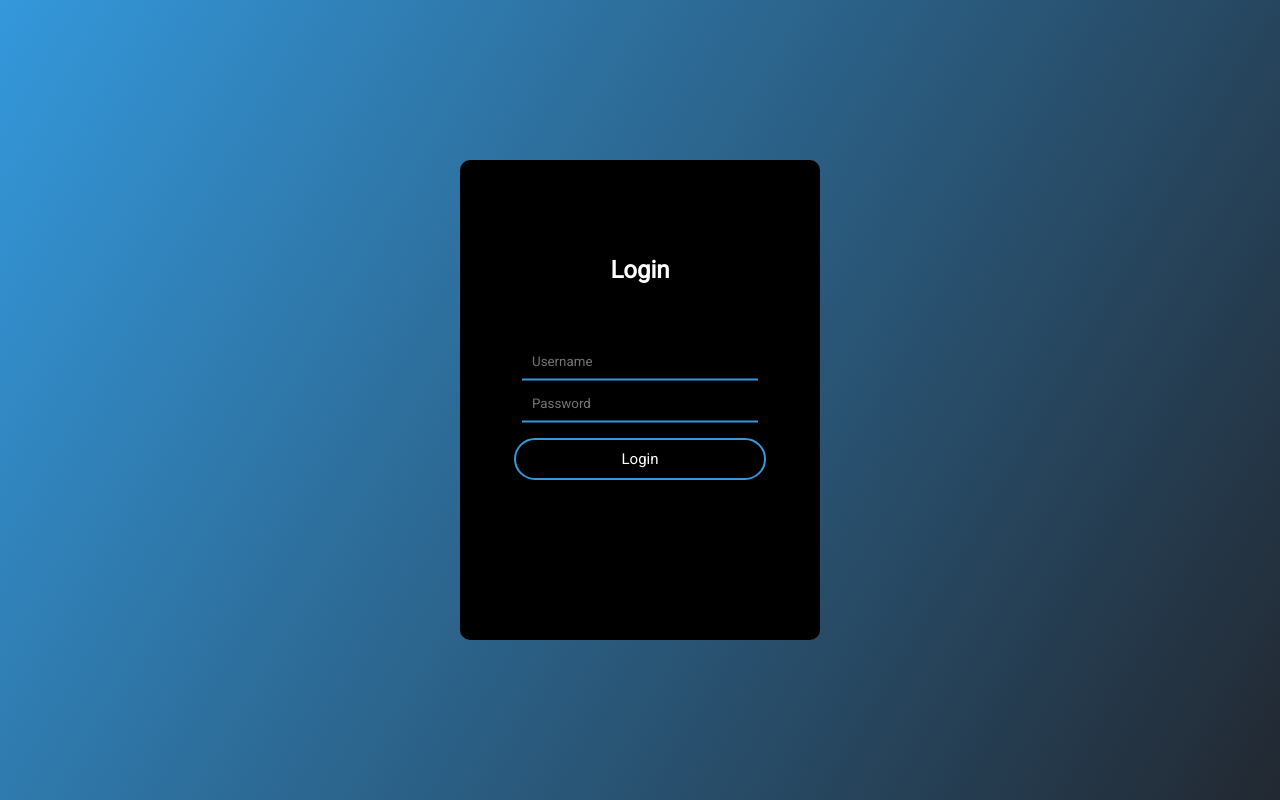
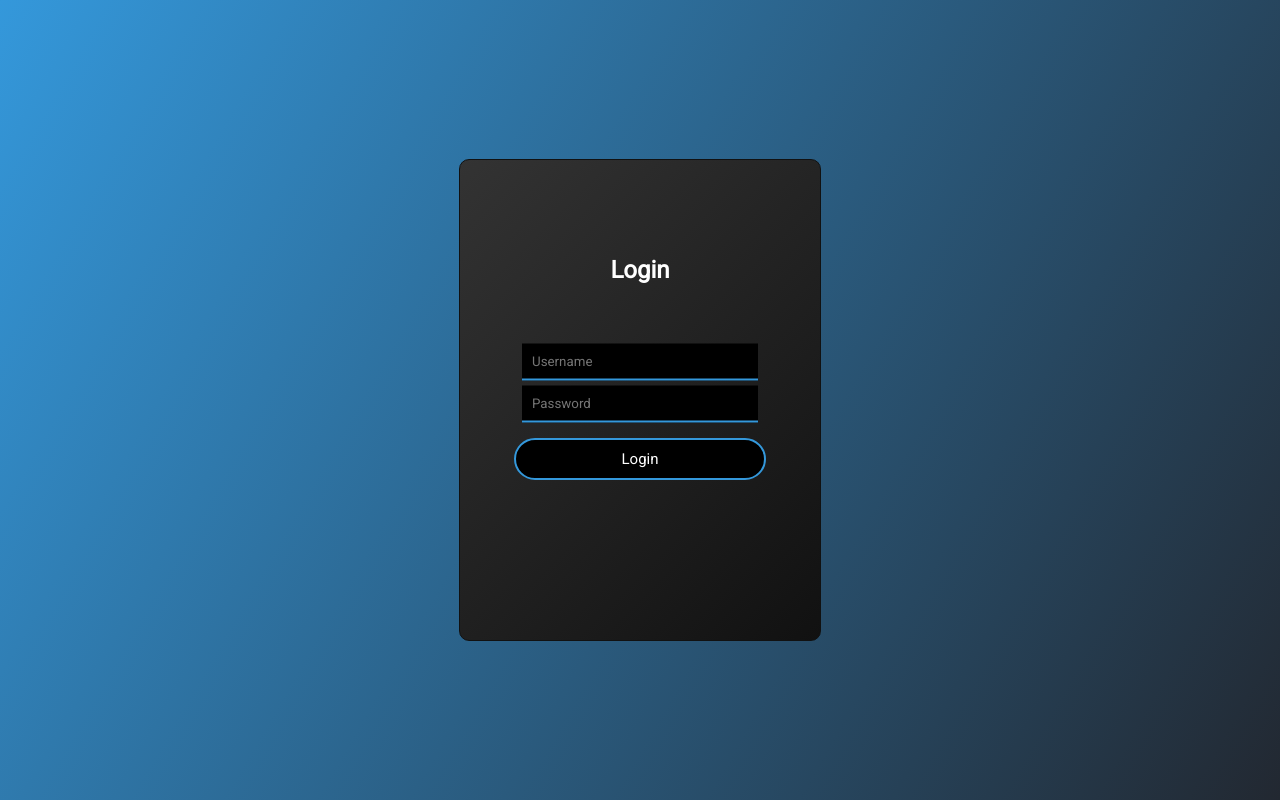
Before and after one commit to kaylanvn007/simpleLogin, a PHP site: page /login.php in a window 1280 px wide. Run offline with PHP 8.4, Linux system fonts and the light colour scheme.

Commit message:
login-from styling
Made login-from stand out more.

```diff
--- a/views/style.css
+++ b/views/style.css
@@ -57,7 +57,7 @@ label{
 
 
 .login-form{
-    background: black;
+    background: linear-gradient(-45deg, #111 0%, #333 100%);
     border-radius: 10px;
     position: absolute;
     width:360px;
@@ -66,6 +66,7 @@ label{
     top:50%;
     transform: translate(-50%,-50%);
     text-align: center;
+    border: 1px solid #111;
 }
 
 input{
```
